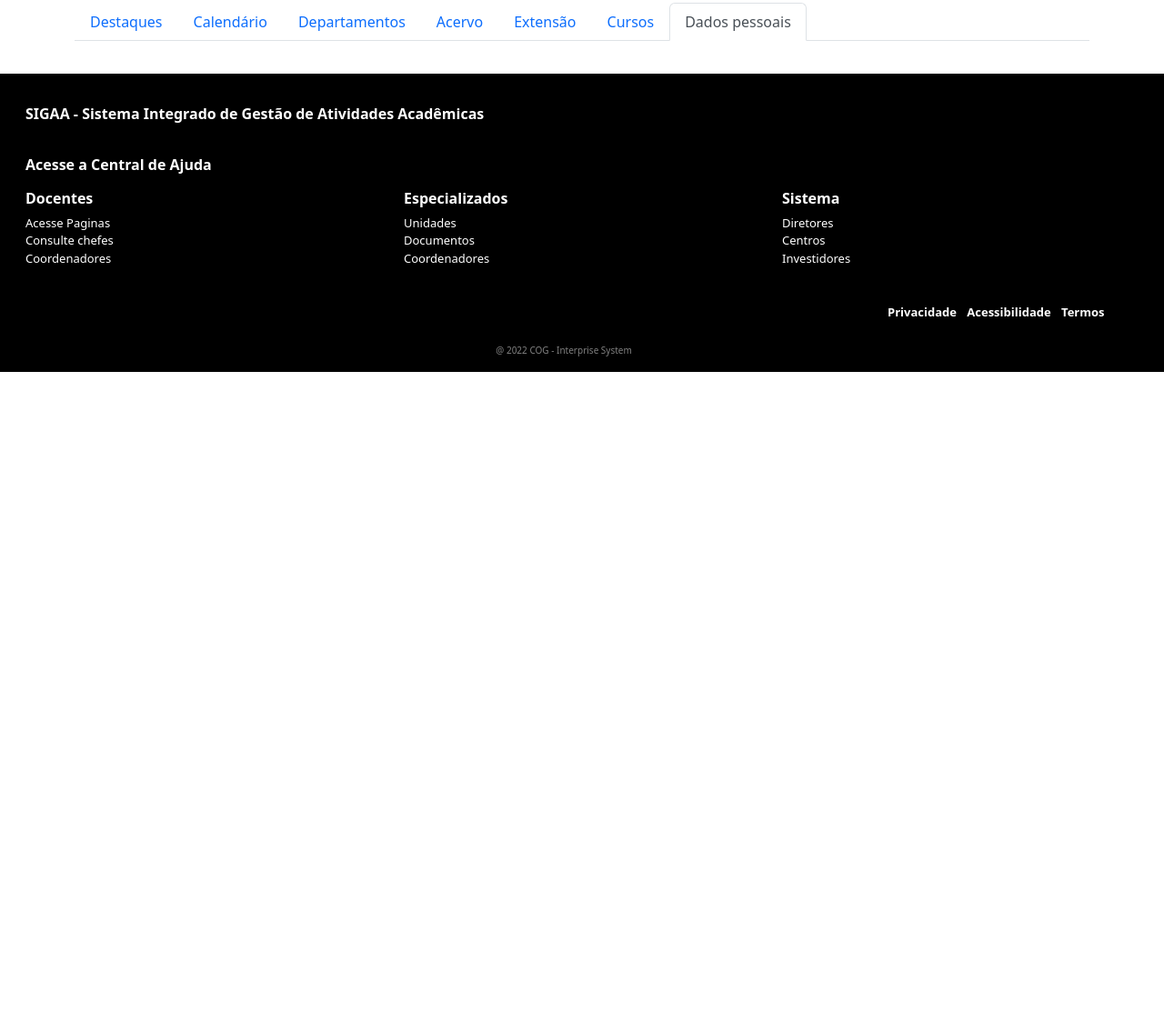
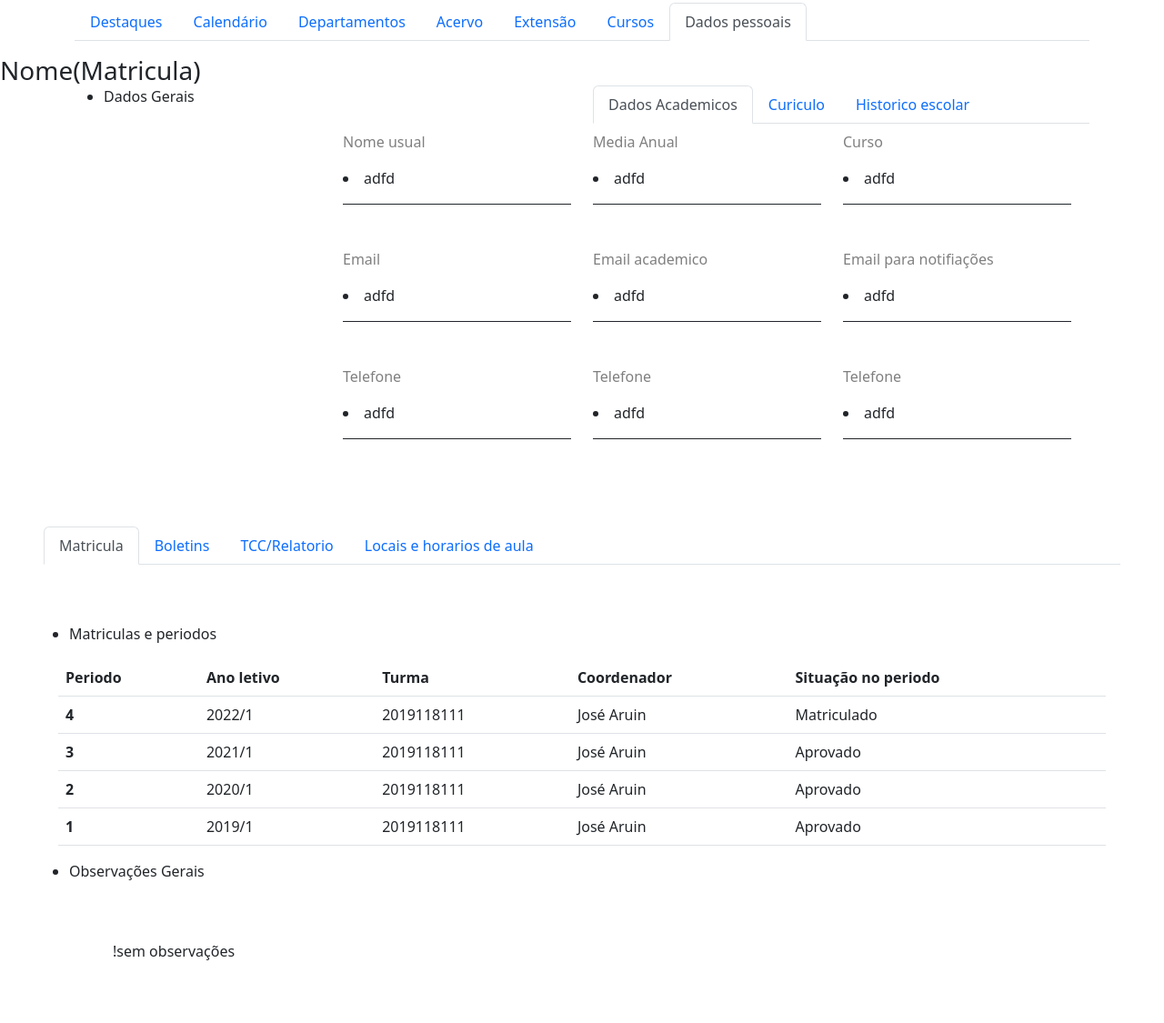
Before and after one commit to David8344/sigaa-new, a plain HTML site: page pages/logado/dadosacademicos.html in a window 1280 px wide. Shown: the part 82-1207 px from the top of the page at 91% size. Before the commit the page ends 800 px from the top, so only its background shows below. Drawn offline with nearby package versions, Linux system fonts and the light colour scheme.

Commit message:
Pagina de dados academicos quase finalizada

```diff
--- a/pages/logado/dadosacademicos.html
+++ b/pages/logado/dadosacademicos.html
@@ -1,5 +1,6 @@
 <!DOCTYPE html>
 <html lang="pt-br">
+
 <head>
   <meta charset="UTF-8">
   <meta http-equiv="X-UA-Compatible" content="IE=edge">
@@ -7,9 +8,12 @@
   <title>SIGAA</title>
   <link rel="icon" type="image" href="/assets/img/logo.png" />
   <!-- CSS only -->
-        <link href="https://cdn.jsdelivr.net/npm/bootstrap@5.2.2/dist/css/bootstrap.min.css" rel="stylesheet" integrity="sha384-Zenh87qX5JnK2Jl0vWa8Ck2rdkQ2Bzep5IDxbcnCeuOxjzrPF/et3URy9Bv1WTRi" crossorigin="anonymous">
+  <link href="https://cdn.jsdelivr.net/npm/bootstrap@5.2.2/dist/css/bootstrap.min.css" rel="stylesheet"
+    integrity="sha384-Zenh87qX5JnK2Jl0vWa8Ck2rdkQ2Bzep5IDxbcnCeuOxjzrPF/et3URy9Bv1WTRi" crossorigin="anonymous">
   <!-- JavaScript Bundle with Popper -->
-        <script src="https://cdn.jsdelivr.net/npm/bootstrap@5.2.2/dist/js/bootstrap.bundle.min.js" integrity="sha384-OERcA2EqjJCMA+/3y+gxIOqMEjwtxJY7qPCqsdltbNJuaOe923+mo//f6V8Qbsw3" crossorigin="anonymous"></script>
+  <script src="https://cdn.jsdelivr.net/npm/bootstrap@5.2.2/dist/js/bootstrap.bundle.min.js"
+    integrity="sha384-OERcA2EqjJCMA+/3y+gxIOqMEjwtxJY7qPCqsdltbNJuaOe923+mo//f6V8Qbsw3"
+    crossorigin="anonymous"></script>
   <link rel="stylesheet" href="/assets/css/estilo.css">
 </head>
 <header>
@@ -24,14 +28,18 @@
       </div>
       <div class="asd fontes fw-bold" style="font-size: 35px;"><a href="index.html">UFRN</a></div>
       <div class="botaoo">
-                <button class="navbar-toggler" type="button" data-bs-toggle="offcanvas" data-bs-target="#offcanvasDarkNavbar" aria-controls="offcanvasDarkNavbar">
+        <button class="navbar-toggler" type="button" data-bs-toggle="offcanvas" data-bs-target="#offcanvasDarkNavbar"
+          aria-controls="offcanvasDarkNavbar">
           <span class="navbar-toggler-icon"></span>
         </button>
       </div>
-              <div class="offcanvas offcanvas-end text-bg-dark" tabindex="-1" id="offcanvasDarkNavbar" aria-labelledby="offcanvasDarkNavbarLabel">
+      <div class="offcanvas offcanvas-end text-bg-dark" tabindex="-1" id="offcanvasDarkNavbar"
+        aria-labelledby="offcanvasDarkNavbarLabel">
         <div class="offcanvas-header">
-                  <h6 class="offcanvas-title" id="offcanvasDarkNavbarLabel">Sistema Integrado de Gestão de <br> Atividades Acadêmicas</h6>
-                  <button type="button" class="btn-close btn-close-white" data-bs-dismiss="offcanvas" aria-label="Close"></button>
+          <h6 class="offcanvas-title" id="offcanvasDarkNavbarLabel">Sistema Integrado de Gestão de <br> Atividades
+            Acadêmicas</h6>
+          <button type="button" class="btn-close btn-close-white" data-bs-dismiss="offcanvas"
+            aria-label="Close"></button>
         </div>
         <div class="offcanvas-body">
           <ul class="navbar-nav justify-content-end flex-grow-1 pe-3">
@@ -79,7 +87,147 @@
   </ul>
 </div>
 
-    <section class="conteudo"></section>
+<section class="conteudo">
+  <h3> Nome(Matricula)</h3>
+  <div class="container">
+    <div class="row">
+      <div class="col-md-6">
+        <ul>
+          <li>Dados Gerais</li>
+        </ul>
+      </div>
+      <div class="col-md-6">
+
+        <ul class="nav nav-tabs">
+          <li class="nav-item">
+            <a href="#" class="nav-link active">Dados Academicos</a>
+          </li>
+          <li class="nav-item">
+            <a href="#" class="nav-link">Curiculo</a>
+          </li>
+          <li class="nav-item">
+            <a href="#" class="nav-link">Historico escolar</a>
+          </li>
+        </ul>
+      </div>
+    </div>
+    <div class="row m-2">
+      <div class="col-md-3">
+        <img src="" alt="">
+      </div>
+      <div class="col-md-3">
+        <div class="border-bottom border-dark mb-5 pb-3">
+          <p class="text-black-50">Nome usual</p>
+          <li> adfd</li>
+        </div>
+        <div class="border-bottom border-dark mb-5 pb-3">
+          <p class="text-black-50">Email</p>
+          <li> adfd</li>
+        </div>
+        <div class="border-bottom border-dark mb-5 pb-3">
+          <p class="text-black-50">Telefone</p>
+          <li> adfd</li>
+        </div>
+      </div>
+      <div class="col-md-3">
+        <div class="border-bottom border-dark mb-5 pb-3">
+          <p class="text-black-50">Media Anual</p>
+          <li> adfd</li>
+        </div>
+        <div class="border-bottom border-dark mb-5 pb-3">
+          <p class="text-black-50">Email academico</p>
+          <li> adfd</li>
+        </div>
+        <div class="border-bottom border-dark mb-5 pb-3">
+          <p class="text-black-50">Telefone</p>
+          <li> adfd</li>
+        </div>
+      </div>
+      <div class="col-md-3">
+        <div class="border-bottom border-dark mb-5 pb-3">
+          <p class="text-black-50">Curso</p>
+          <li> adfd</li>
+        </div>
+        <div class="border-bottom border-dark mb-5 pb-3">
+          <p class="text-black-50">Email para notifiações</p>
+          <li> adfd</li>
+        </div>
+        <div class="border-bottom border-dark mb-5 pb-3">
+          <p class="text-black-50">Telefone</p>
+          <li> adfd</li>
+        </div>
+      </div>
+    </div>
+  </div>
+  <div class="row m-5">
+    <ul class="nav nav-tabs">
+      <li class="nav-item">
+        <a href="#" class="nav-link active">Matricula</a>
+      </li>
+      <li class="nav-item">
+        <a href="#" class="nav-link">Boletins</a>
+      </li>
+      <li class="nav-item">
+        <a href="#" class="nav-link">TCC/Relatorio</a>
+      </li>
+      <li class="nav-item">
+        <a href="#" class="nav-link">Locais e horarios de aula</a>
+      </li>
+    </ul>
+  </div>
+  <div class="row p-3 m-5">
+    <ul>
+      <li>Matriculas e periodos</li>
+    </ul>
+    <table class="table">
+      <thead>
+        <tr>
+          <th scope="col">Periodo</th>
+          <th scope="col">Ano letivo</th>
+          <th scope="col">Turma</th>
+          <th scope="col">Coordenador</th>
+          <th scope="col">Situação no periodo</th>
+        </tr>
+      </thead>
+      <tbody>
+        <tr>
+          <th scope="row">4</th>
+          <td>2022/1</td>
+          <td>2019118111</td>
+          <td>José Aruin</td>
+          <td>Matriculado</td>
+        </tr>
+        <tr>
+          <th scope="row">3</th>
+          <td>2021/1</td>
+          <td>2019118111</td>
+          <td>José Aruin</td>
+          <td>Aprovado</td>
+        </tr>
+        <tr>
+          <th scope="row">2</th>
+          <td>2020/1</td>
+          <td>2019118111</td>
+          <td>José Aruin</td>
+          <td>Aprovado</td>
+        </tr>
+        <tr>
+          <th scope="row">1</th>
+          <td>2019/1</td>
+          <td>2019118111</td>
+          <td>José Aruin</td>
+          <td>Aprovado</td>
+        </tr>
+      </tbody>
+    </table>
+    <ul>
+      <li>Observações Gerais</li>
+    </ul>
+    <div class="row m-5">
+      !sem observações
+    </div>
+  </div>
+</section>
 
 
 
@@ -138,4 +286,5 @@
     </div>
   </div>
 </footer>
+
 </html>
```
Also changed, not shown: pages/layout/layout.html (+0 -7 lines). Lines whose indentation alone changed are shown as unchanged.
